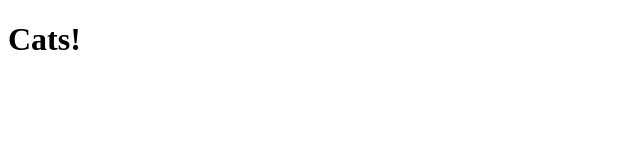
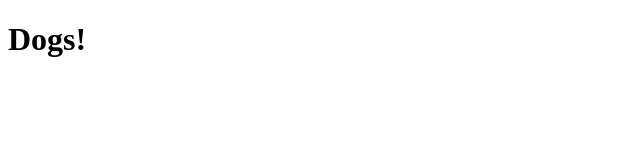
Before and after one commit to cc-erty/multi-user, a plain HTML site: page index.html in a window 1280 px wide. Shown: the full height of the page, 0-640 px from the left. Drawn offline with Linux system fonts and the light colour scheme.

Commit message:
Change cats to dogs

```diff
--- a/index.html
+++ b/index.html
@@ -5,6 +5,6 @@
 	<title>Document</title>
 </head>
 <body>
-	<h1>Cats!</h1>
+	<h1>Dogs!</h1>
 </body>
 </html>
```
